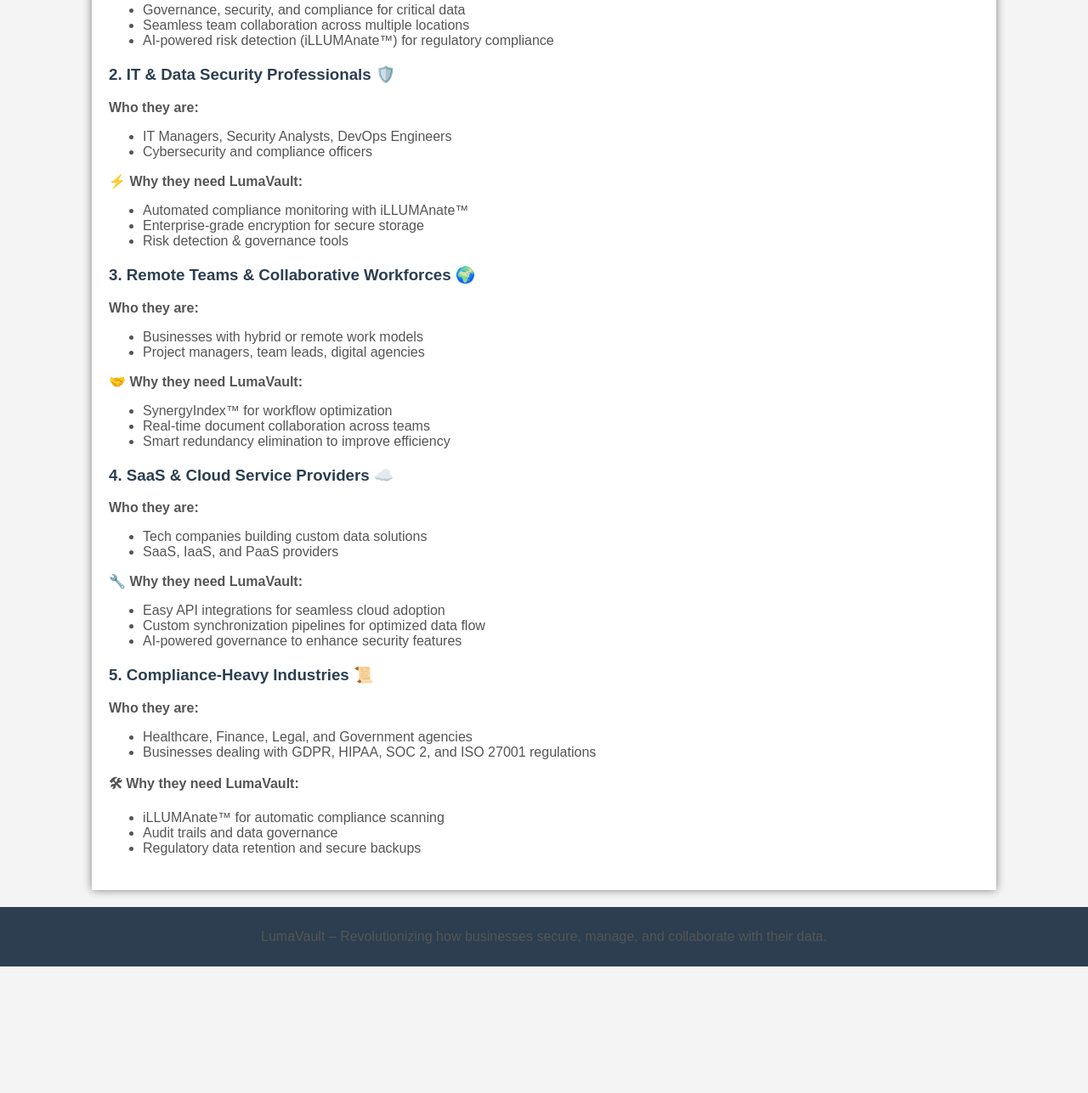
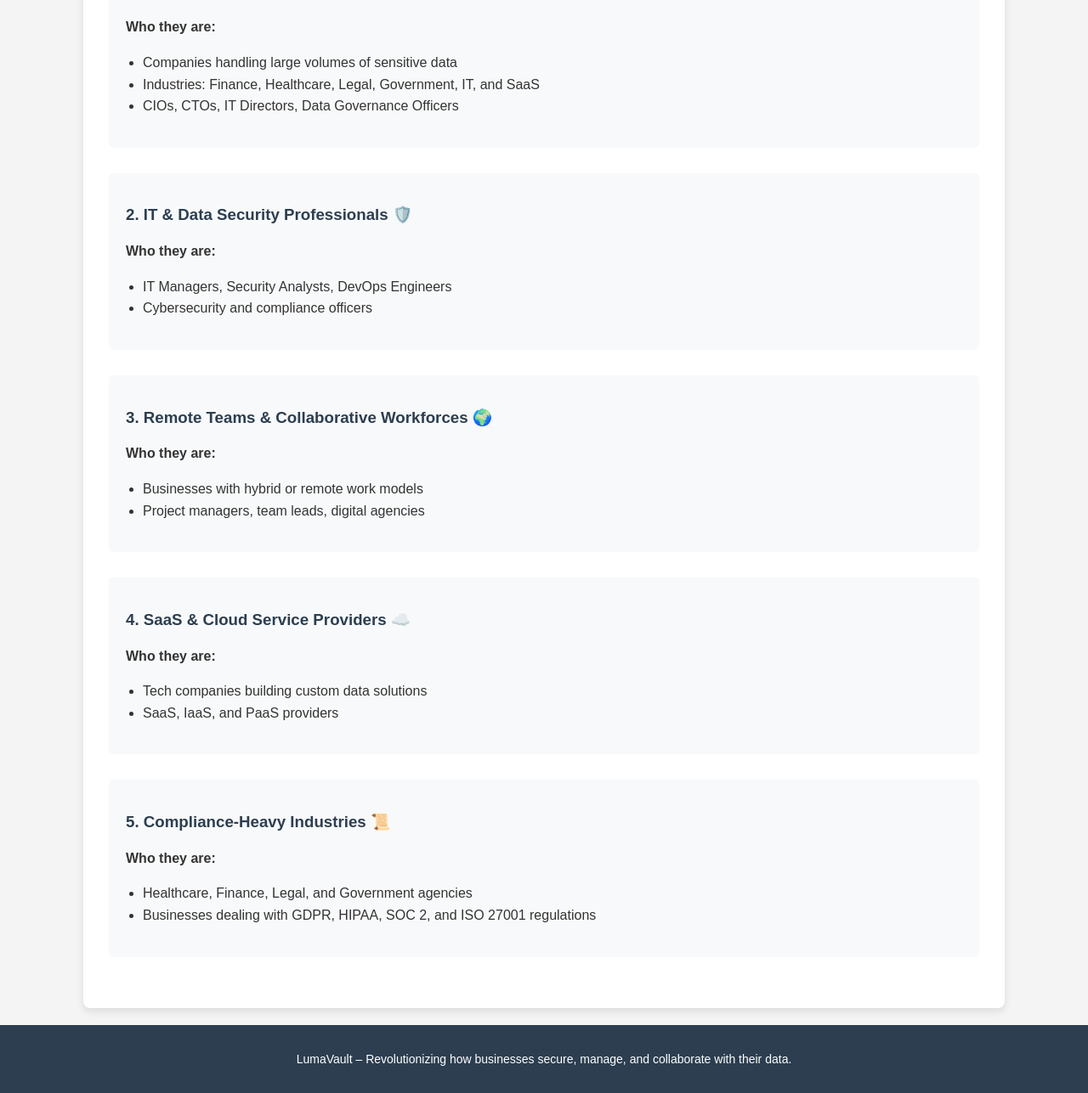
Before and after one commit to mridulbhushan/LumaVault-Website, a plain HTML site: page index.html in a window 1280 px wide. Shown: the part 1063-2350 px from the top of the page at 85% size. Before the commit the page ends 2201 px from the top, so only its background shows below. Drawn offline with Linux system fonts and the light colour scheme.

Commit message:
Update index.html
added brand logo, beautified

```diff
--- a/index.html
+++ b/index.html
@@ -5,40 +5,61 @@
     <meta name="viewport" content="width=device-width, initial-scale=1.0">
     <title>LumaVault - Secure Cloud Storage</title>
     <style>
+        /* General Styles */
         body {
             font-family: Arial, sans-serif;
             margin: 0;
             padding: 0;
             background-color: #f4f4f4;
+            color: #333;
         }
+        /* Header Section */
         header {
             background-color: #2c3e50;
             color: white;
             padding: 20px;
             text-align: center;
+            position: relative;
         }
+        /* Logo Styling */
+        .logo {
+            position: absolute;
+            top: 15px;
+            right: 30px;
+            width: 100px;
+        }
+        /* Main Content */
         .container {
             width: 80%;
             margin: 20px auto;
             background: white;
-            padding: 20px;
-            box-shadow: 0px 0px 10px gray;
+            padding: 30px;
+            box-shadow: 0px 4px 10px rgba(0, 0, 0, 0.1);
+            border-radius: 8px;
         }
         h1, h2, h3 {
             color: #2c3e50;
         }
         p, ul {
-            color: #555;
+            line-height: 1.6;
         }
+        ul {
+            padding-left: 20px;
+        }
+        .audience-section {
+            margin-bottom: 30px;
+            padding: 20px;
+            border-radius: 5px;
+            background: #f8f9fa;
+        }
+        /* Footer */
         footer {
             text-align: center;
-            padding: 10px;
+            padding: 15px;
             background-color: #2c3e50;
             color: white;
             margin-top: 20px;
-        }
-        .audience-section {
-            margin-bottom: 20px;
+            font-size: 14px;
         }
     </style>
 </head>
@@ -46,6 +67,7 @@
 
 <header>
     <h1>LumaVault – Secure. Smart. Seamless.</h1>
+    <img src="Gemini_Generated_Logo_cropped.png" alt="LumaVault Logo" class="logo">
 </header>
 
 <div class="container">
@@ -91,12 +113,6 @@
             <li>Industries: Finance, Healthcare, Legal, Government, IT, and SaaS</li>
             <li>CIOs, CTOs, IT Directors, Data Governance Officers</li>
         </ul>
-        <p><strong>🚀 Why they need LumaVault:</strong></p>
-        <ul>
-            <li>Governance, security, and compliance for critical data</li>
-            <li>Seamless team collaboration across multiple locations</li>
-            <li>AI-powered risk detection (iLLUMAnate™) for regulatory compliance</li>
-        </ul>
     </div>
 
     <div class="audience-section">
@@ -105,12 +121,6 @@
         <ul>
             <li>IT Managers, Security Analysts, DevOps Engineers</li>
             <li>Cybersecurity and compliance officers</li>
-        </ul>
-        <p><strong>⚡ Why they need LumaVault:</strong></p>
-        <ul>
-            <li>Automated compliance monitoring with iLLUMAnate™</li>
-            <li>Enterprise-grade encryption for secure storage</li>
-            <li>Risk detection & governance tools</li>
         </ul>
     </div>
 
@@ -121,12 +131,6 @@
             <li>Businesses with hybrid or remote work models</li>
             <li>Project managers, team leads, digital agencies</li>
         </ul>
-        <p><strong>🤝 Why they need LumaVault:</strong></p>
-        <ul>
-            <li>SynergyIndex™ for workflow optimization</li>
-            <li>Real-time document collaboration across teams</li>
-            <li>Smart redundancy elimination to improve efficiency</li>
-        </ul>
     </div>
 
     <div class="audience-section">
@@ -135,12 +139,6 @@
         <ul>
             <li>Tech companies building custom data solutions</li>
             <li>SaaS, IaaS, and PaaS providers</li>
-        </ul>
-        <p><strong>🔧 Why they need LumaVault:</strong></p>
-        <ul>
-            <li>Easy API integrations for seamless cloud adoption</li>
-            <li>Custom synchronization pipelines for optimized data flow</li>
-            <li>AI-powered governance to enhance security features</li>
         </ul>
     </div>
 
@@ -151,12 +149,6 @@
             <li>Healthcare, Finance, Legal, and Government agencies</li>
             <li>Businesses dealing with GDPR, HIPAA, SOC 2, and ISO 27001 regulations</li>
         </ul>
-        <p><strong>🛠 Why they need LumaVault:</strong></p>
-        <ul>
-            <li>iLLUMAnate™ for automatic compliance scanning</li>
-            <li>Audit trails and data governance</li>
-            <li>Regulatory data retention and secure backups</li>
-        </ul>
     </div>
 </div>
 
```
